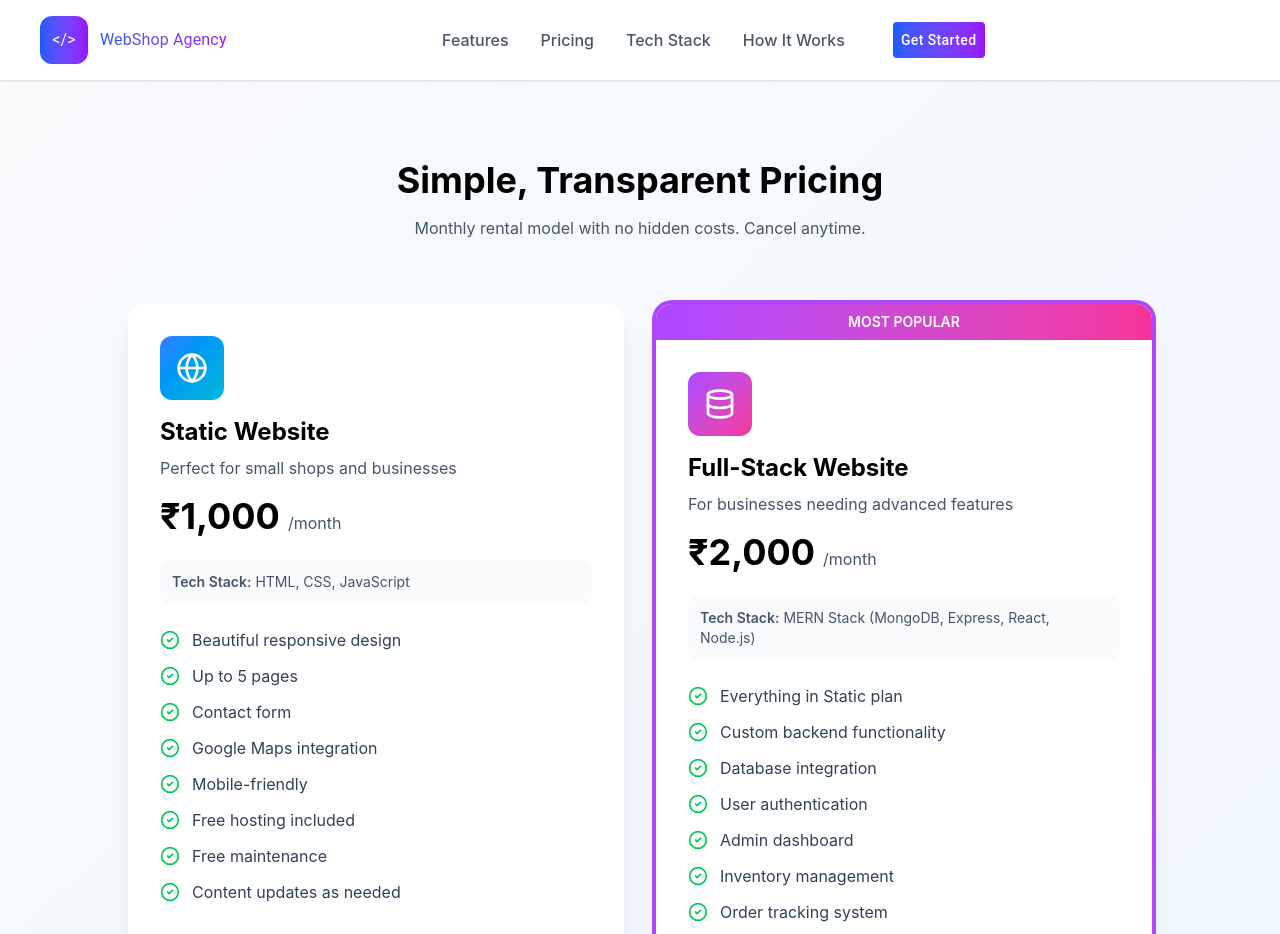
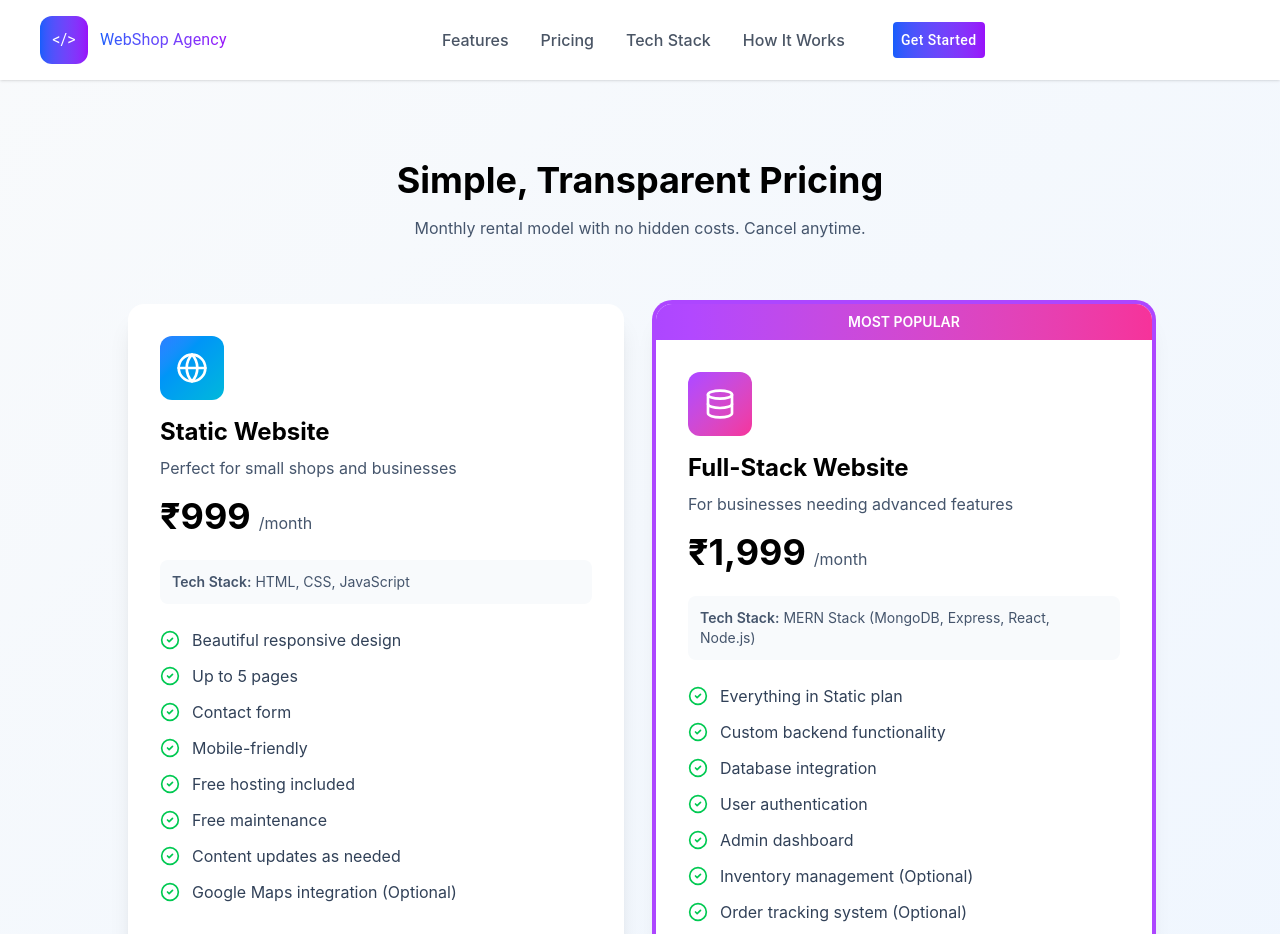
Before and after one commit to Siddharth2k14/WebShop, a React (Vite) app: page /pricing in a window 1280 px wide. Shown: the top 934 px of the page. Built offline with nearby package versions, Linux system fonts and the light colour scheme; some icons are missing.

Commit message:
Adding the updated Pricing.jsx file

```diff
--- a/src/component/Pricing.jsx
+++ b/src/component/Pricing.jsx
@@ -5,25 +5,25 @@ const Pricing = () => {
     const plans = [
         {
             name: 'Static Website',
-            price: '1,000',
+            price: '999',
             icon: Globe,
             description: 'Perfect for small shops and businesses',
             features: [
                 'Beautiful responsive design',
                 'Up to 5 pages',
                 'Contact form',
-                'Google Maps integration',
                 'Mobile-friendly',
                 'Free hosting included',
                 'Free maintenance',
-                'Content updates as needed'
+                'Content updates as needed',
+                'Google Maps integration (Optional)'
             ],
             techStack: 'HTML, CSS, JavaScript',
             gradient: 'from-blue-500 to-cyan-500'
         },
         {
             name: 'Full-Stack Website',
-            price: '2,000',
+            price: '1,999',
             icon: Database,
             description: 'For businesses needing advanced features',
             features: [
@@ -32,9 +32,9 @@ const Pricing = () => {
                 'Database integration',
                 'User authentication',
                 'Admin dashboard',
-                'Inventory management',
-                'Order tracking system',
-                'Advanced analytics'
+                'Inventory management (Optional)',
+                'Order tracking system (Optional)',
+                'Advanced analytics (Optional)'
             ],
             techStack: 'MERN Stack (MongoDB, Express, React, Node.js)',
             gradient: 'from-purple-500 to-pink-500',
```
